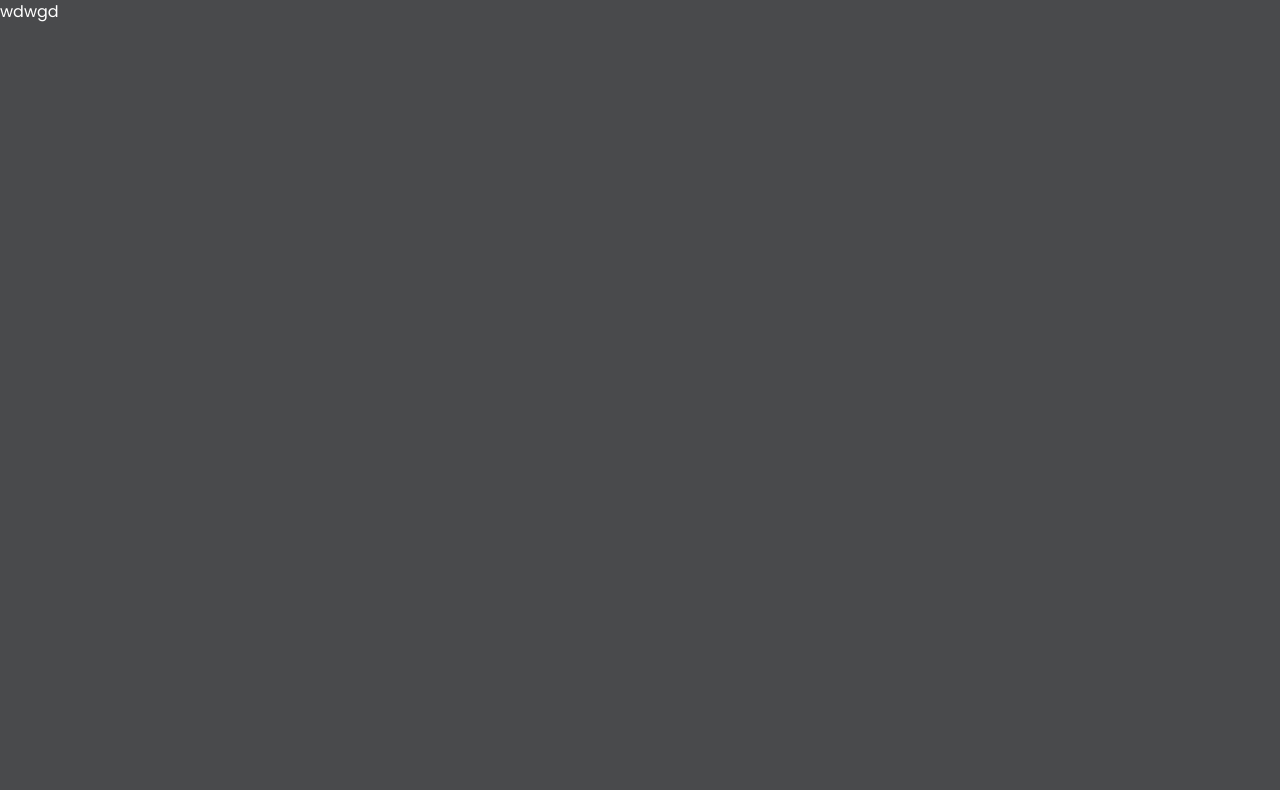
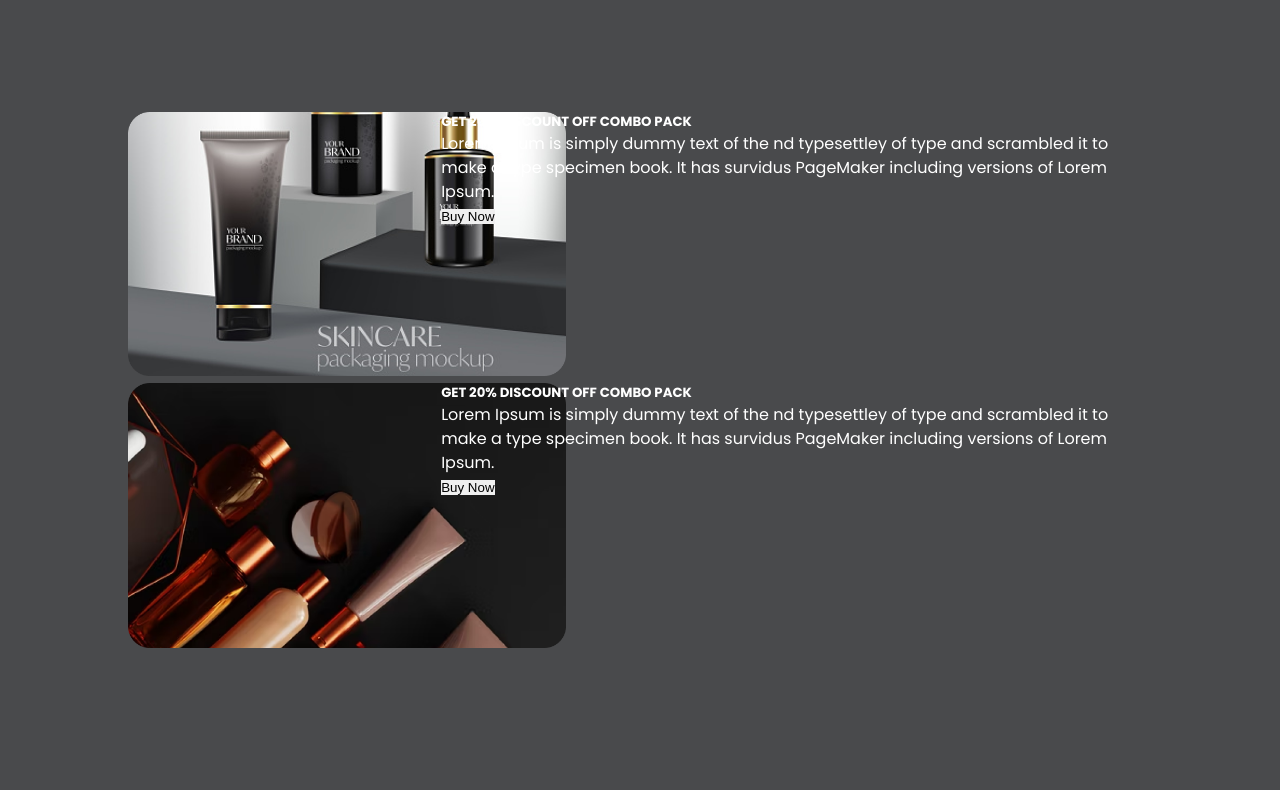
Before and after one commit to Boye95/mellisa, a React (Vite) app: page / in a window 1280 px wide. Shown: the part 4230-5020 px from the top of the page. Before the commit the page ends 4254 px from the top, so only its background shows below. Built offline with nearby package versions, Linux system fonts and the light colour scheme; a web font is replaced by a local one.

Commit message:
add working on discount section

```diff
--- a/src/components/Discount/Discount.jsx
+++ b/src/components/Discount/Discount.jsx
@@ -1,11 +1,40 @@
 import './Discount.scss'
+import discount1 from '../../assets/discount/1.png'
+import discount2 from '../../assets/discount/2.png'
 
 const Discount = () => {
-    return(
-        <section>
-            wdwgd
-        </section>
-    )
+  return (
+    <section className='container discount'>
+      <div className='discountbox box1'>
+        <div className='discounts__image'>
+          <img src={discount1} alt='discount' />
+        </div>
+        <div className='discounts__info'>
+          <h5 className='discount__header'>GET 20% DISCOUNT OFF COMBO PACK</h5>
+          <p className='discount__text'>
+            Lorem Ipsum is simply dummy text of the nd typesettley of type and
+            scrambled it to make a type specimen book. It has survidus PageMaker
+            including versions of Lorem Ipsum.
+          </p>
+          <button>Buy Now</button>
+        </div>
+      </div>
+      <div className='discountbox box2'>
+        <div className='discounts__image'>
+          <img src={discount2} alt='discount' />
+        </div>
+        <div className='discounts__info'>
+          <h5 className='discount__header'>GET 20% DISCOUNT OFF COMBO PACK</h5>
+          <p className='discount__text'>
+            Lorem Ipsum is simply dummy text of the nd typesettley of type and
+            scrambled it to make a type specimen book. It has survidus PageMaker
+            including versions of Lorem Ipsum.
+          </p>
+          <button>Buy Now</button>
+        </div>
+      </div>
+    </section>
+  )
 }
 
 export default Discount
--- a/src/components/Discount/Discount.scss
+++ b/src/components/Discount/Discount.scss
@@ -0,0 +1,21 @@
+@import '../../variables';
+
+.container.discount {
+    height: 100vh;
+    margin-top: 10rem;
+    display: flex;
+    flex-direction: column;
+
+    .discountbox {
+        display: flex;
+        justify-content: space-around;
+        width: 100%;
+
+        .discounts__image {
+            width: 60%;
+            img {
+                width: 140%;
+            }
+        }
+    }
+}
```
